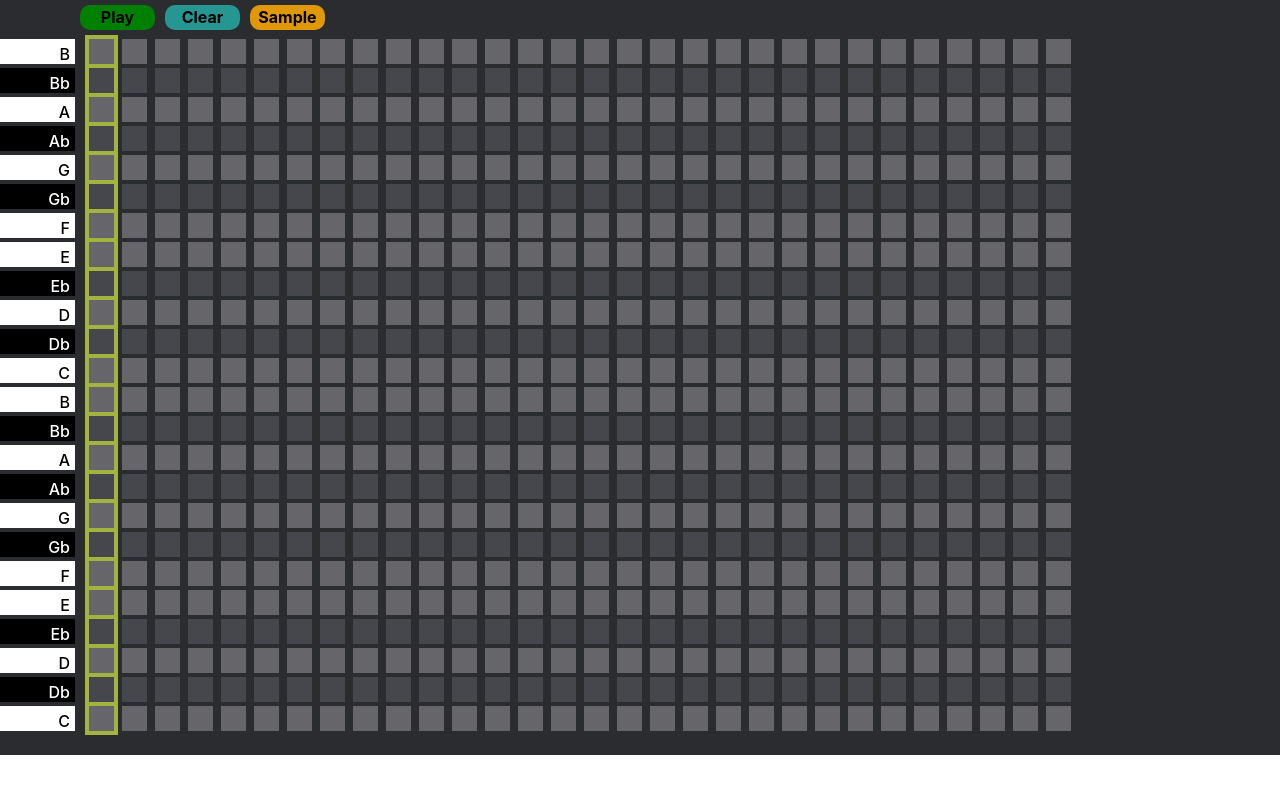
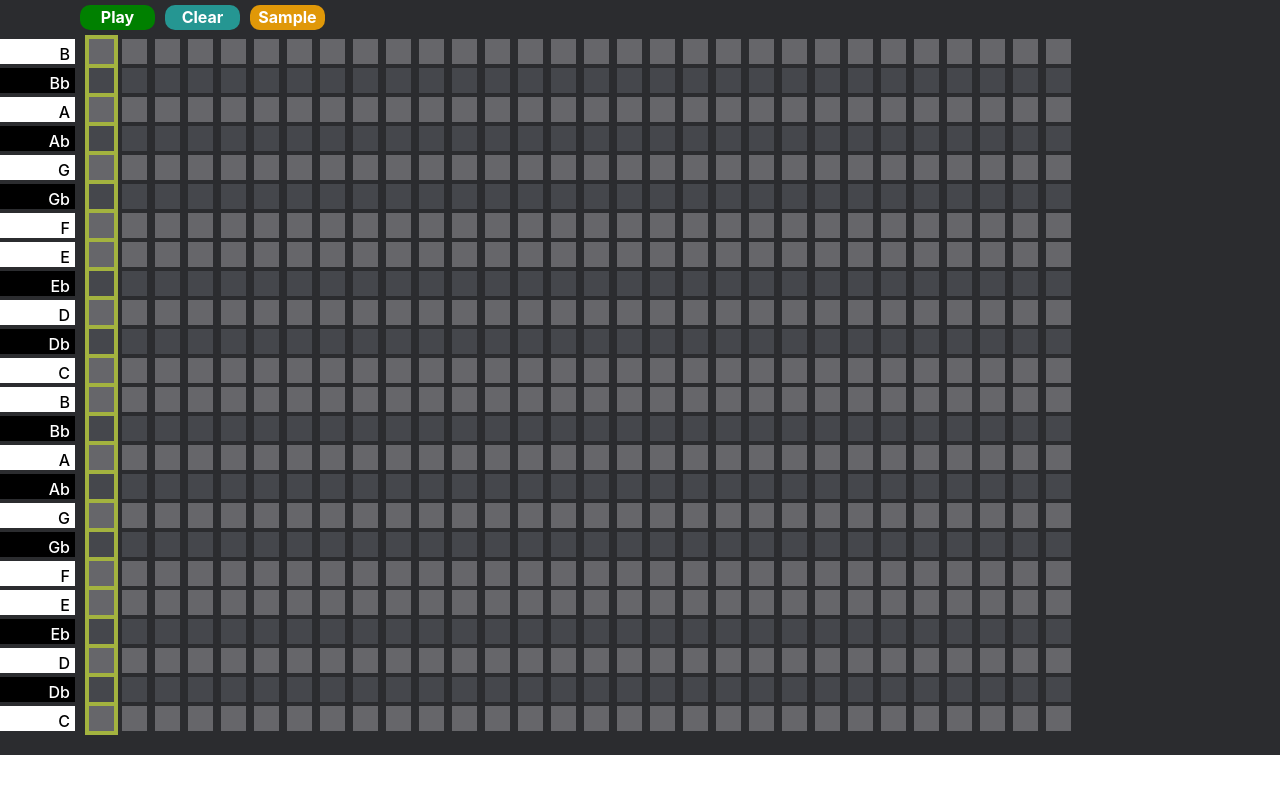
Before and after one commit to Cameron-Ross/piano-sequencer, a React (Create React App) app: page / in a window 1280 px wide. Shown: the top 794 px of the page. Built offline with nearby package versions, Linux system fonts and the light colour scheme.

Commit message:
Update App.tsx

```diff
--- a/src/App.tsx
+++ b/src/App.tsx
@@ -85,7 +85,7 @@ function App() {
 
     return(
       <div style={buttonStyle} onMouseDown = {() => onPress()}>
-        <div style={{fontWeight: "bold", marginTop: 2, userSelect:"none"}}>
+        <div style={{fontWeight: "bold", marginTop: 2, userSelect:"none", color: "white"}}>
           {!playing ? "Play" : "Pause"}
         </div>
       </div>
@@ -127,7 +127,7 @@ function App() {
 
     return(
       <div style={buttonStyle} onMouseDown = {() => onPress()}>
-        <div style={{fontWeight: "bold", marginTop: 2, userSelect:"none"}}>
+        <div style={{fontWeight: "bold", marginTop: 2, userSelect:"none", color: "white"}}>
           {"Clear"}
         </div>
       </div>
@@ -156,7 +156,7 @@ function App() {
 
     return(
       <div style={buttonStyle} onMouseDown = {() => onPress()}>
-        <div style={{fontWeight: "bold", marginTop: 2, userSelect:"none"}}>
+        <div style={{fontWeight: "bold", marginTop: 2, userSelect:"none", color: "white"}}>
           {"Sample"}
         </div>
       </div>
```
